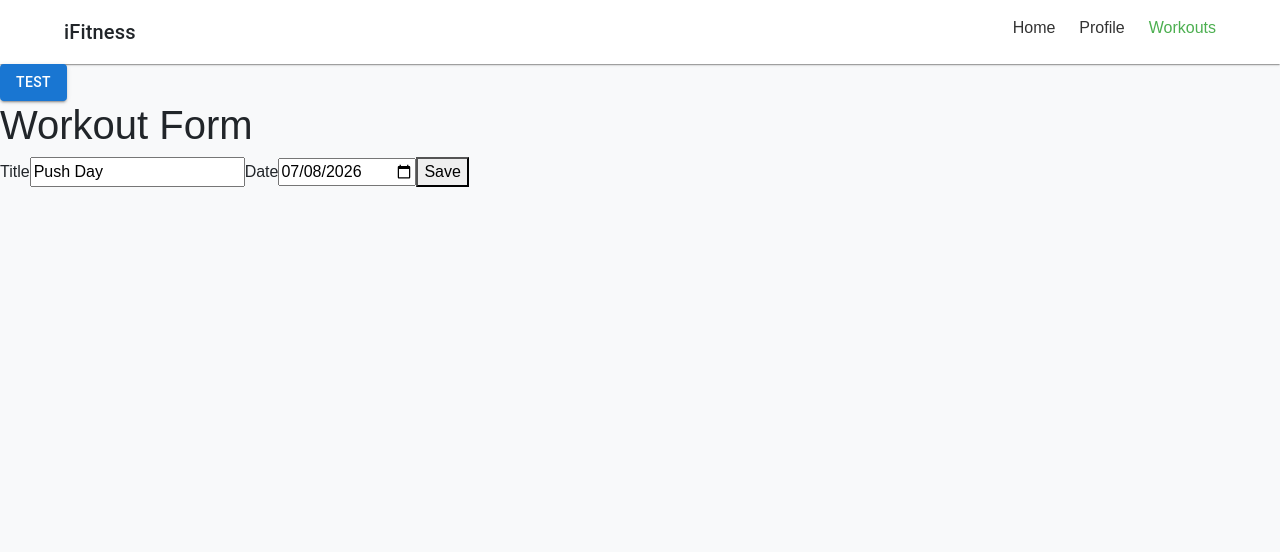
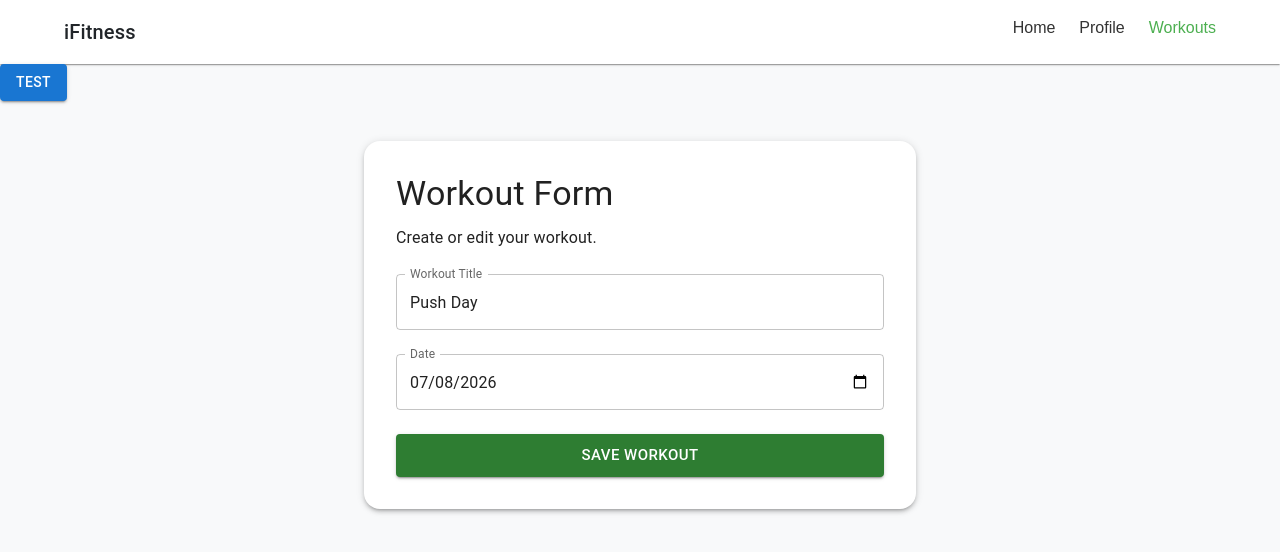
Before and after one commit to Kiankayan/IFitness-School-Project, a React (Vite) app: page /workouts/1/edit in a window 1280 px wide. Shown: the top 552 px of the page. Built offline with nearby package versions, Linux system fonts and the light colour scheme.

Commit message:
updated all Forms

```diff
--- a/src/pages/exercises/ExerciseForm.tsx
+++ b/src/pages/exercises/ExerciseForm.tsx
@@ -1,6 +1,15 @@
 import { useParams, useNavigate } from "react-router-dom";
 import { useState, useEffect } from "react";
 import { saveExercise, getExercise } from "../../services/fakeWorkoutService";
+
+import {
+  Container,
+  Paper,
+  Typography,
+  TextField,
+  Button,
+  Stack,
+} from "@mui/material";
 
 export default function ExerciseForm() {
   const { id, exerciseId } = useParams();
@@ -35,17 +44,43 @@ export default function ExerciseForm() {
   }
 
   return (
-    <form onSubmit={handleSubmit}>
-      <h1>Exercise Form</h1>
+    <Container maxWidth="sm">
+      <Paper
+        sx={{
+          p: 4,
+          mt: 5,
+          borderRadius: 4,
+          boxShadow: 3,
+        }}
+      >
+        <form onSubmit={handleSubmit}>
+          <Typography variant="h4" gutterBottom>
+            Exercise Form
+          </Typography>
 
-      <label>Exercise Name</label>
-      <input
-        type="text"
-        value={exerciseName}
-        onChange={(e) => setExerciseName(e.target.value)}
-      />
+          <Typography variant="body1" sx={{ mb: 3 }}>
+            Create or edit your exercise.
+          </Typography>
 
-      <button type="submit">Save</button>
-    </form>
+          <Stack spacing={3}>
+            <TextField
+              label="Exercise Name"
+              value={exerciseName}
+              onChange={(e) => setExerciseName(e.target.value)}
+              fullWidth
+            />
+
+            <Button
+              type="submit"
+              variant="contained"
+              color="success"
+              size="large"
+            >
+              Save Exercise
+            </Button>
+          </Stack>
+        </form>
+      </Paper>
+    </Container>
   );
 }
--- a/src/pages/sets/SetForm.tsx
+++ b/src/pages/sets/SetForm.tsx
@@ -1,6 +1,14 @@
 import { useNavigate, useParams } from "react-router-dom";
 import { useState, useEffect } from "react";
 import { saveSet, getSet } from "../../services/fakeWorkoutService";
+import {
+  Container,
+  Paper,
+  Typography,
+  TextField,
+  Button,
+  Stack,
+} from "@mui/material";
 
 export default function SetForm() {
   const { id, exerciseId, setId } = useParams();
@@ -40,24 +48,52 @@ export default function SetForm() {
   }
 
   return (
+    <Container maxWidth="sm">
+      <Paper
+        sx={{
+          p: 4,
+          mt: 5,
+          borderRadius: 4,
+          boxShadow: 3,
+        }}
+      >
         <form onSubmit={handleSubmit}>
-      <h1>Set Form</h1>
+          <Typography variant="h4" gutterBottom>
+            Set Form
+          </Typography>
 
-      <label>Reps</label>
-      <input
+          <Typography variant="body1" sx={{ mb: 3 }}>
+            Create or edit your set.
+          </Typography>
+
+          <Stack spacing={3}>
+            <TextField
+              label="Reps"
               type="number"
               value={reps}
               onChange={(e) => setReps(Number(e.target.value))}
+              fullWidth
             />
 
-      <label>Weight</label>
-      <input
+            <TextField
+              label="Weight (kg)"
               type="number"
               value={weight}
               onChange={(e) => setWeight(Number(e.target.value))}
+              fullWidth
             />
 
-      <button type="submit">Save</button>
+            <Button
+              type="submit"
+              variant="contained"
+              color="success"
+              size="large"
+            >
+              Save Set
+            </Button>
+          </Stack>
         </form>
+      </Paper>
+    </Container>
   );
 }
--- a/src/pages/workouts/WorkoutForm.tsx
+++ b/src/pages/workouts/WorkoutForm.tsx
@@ -1,6 +1,14 @@
 import { useParams, useNavigate } from "react-router-dom";
 import { getWorkout, saveWorkout } from "../../services/fakeWorkoutService";
 import { useState } from "react";
+import {
+  Container,
+  Paper,
+  Typography,
+  TextField,
+  Button,
+  Stack,
+} from "@mui/material";
 
 export default function WorkoutForm() {
   const { id } = useParams();
@@ -25,21 +33,56 @@ export default function WorkoutForm() {
   }
 
   return (
+    <Container maxWidth="sm">
+      <Paper
+        sx={{
+          p: 4,
+          mt: 5,
+          borderRadius: 4,
+          boxShadow: 3,
+        }}
+      >
         <form onSubmit={handleSubmit}>
-      <h1>Workout Form</h1>
-      <label>Title</label>
-      <input
-        type="text"
+          <Typography variant="h4" gutterBottom>
+            Workout Form
+          </Typography>
+
+          <Typography variant="body1" sx={{ mb: 3 }}>
+            Create or edit your workout.
+          </Typography>
+
+          <Stack spacing={3}>
+            <TextField
+              label="Workout Title"
               value={title}
               onChange={(e) => setTitle(e.target.value)}
+              fullWidth
             />
-      <label>Date</label>
-      <input
+
+            <TextField
+              label="Date"
               type="date"
               value={date}
               onChange={(e) => setDate(e.target.value)}
+              fullWidth
+              slotProps={{
+                inputLabel: {
+                  shrink: true,
+                },
+              }}
             />
-      <button type="submit">Save</button>
+
+            <Button
+              type="submit"
+              variant="contained"
+              color="success"
+              size="large"
+            >
+              Save Workout
+            </Button>
+          </Stack>
         </form>
+      </Paper>
+    </Container>
   );
 }
```
Lines whose indentation alone changed are shown as unchanged.
